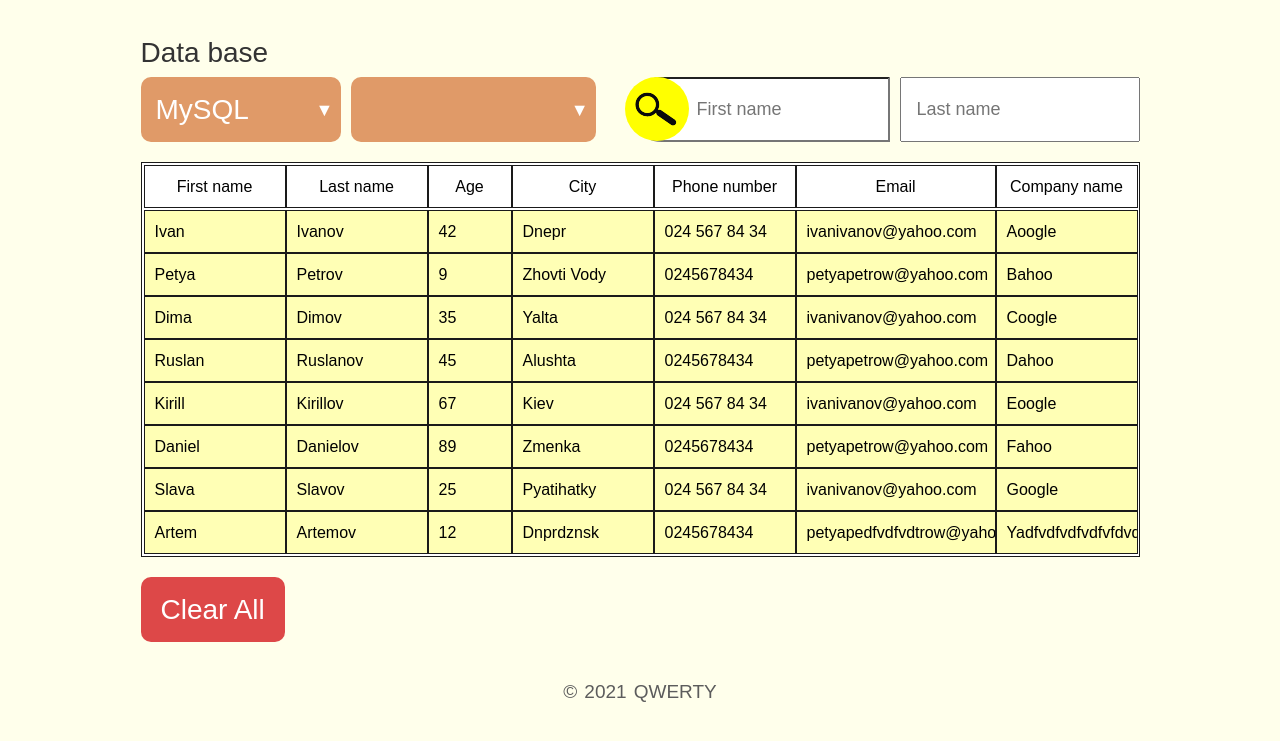
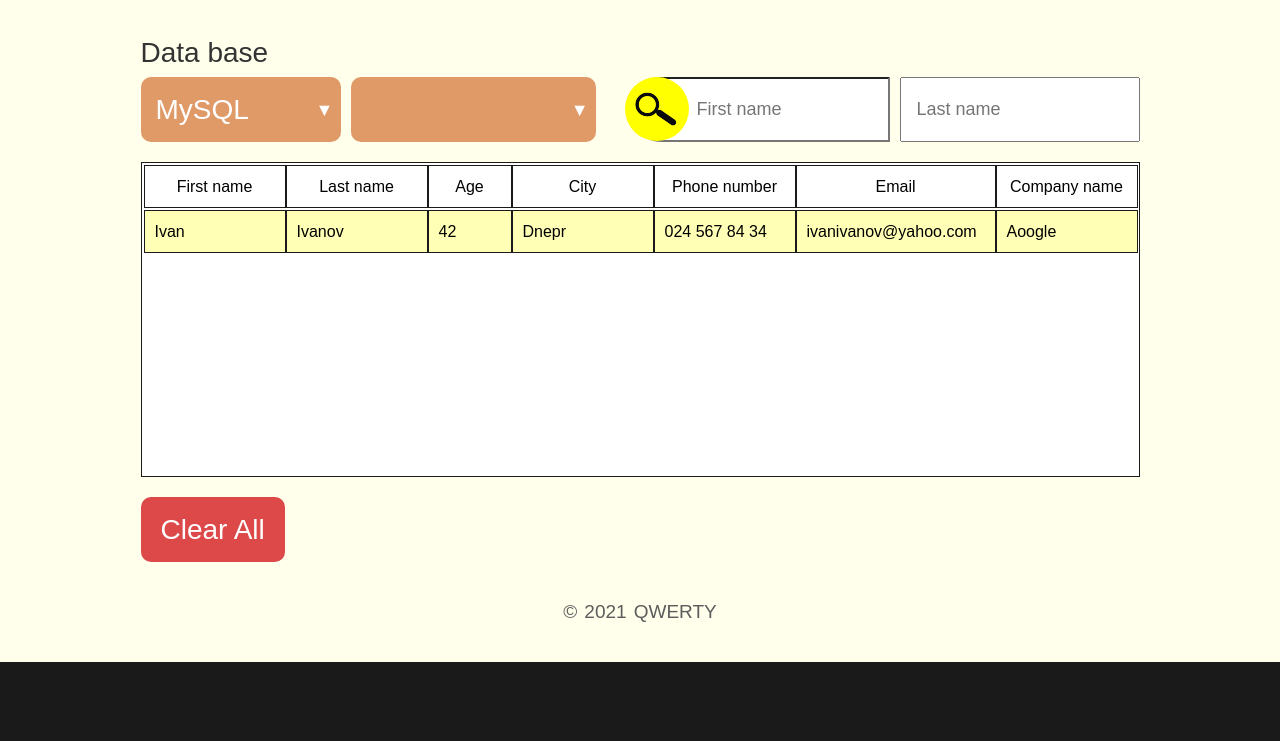
Before and after one commit to BvaGit/Project_2, a website built with webpack: page src/front/main.html in a window 1280 px wide. Shown: the part 545-1286 px from the top of the page. After the commit the page ends 1207 px from the top, so only its background shows below. Built offline with nearby package versions, Linux system fonts and the light colour scheme; files whose address does not match are found by name.

Commit message:
table height

```diff
--- a/src/backend/Server.js
+++ b/src/backend/Server.js
@@ -41,7 +41,6 @@ class Server {
     this.#enableConnector(pgConnect, 'pg');
     this.#enableConnector(redisConnector,'redis')
     this.#enableConnector(mongoDbConnector, 'mongodb')
-    this.#enableConnector(cassandraConnector, 'cassandra')
     this.#enableConnector(neo4jConnector, 'neo4j')
     this.#enableConnector(sqliteConnector, 'sqlite')
   }
--- a/src/front/main.html
+++ b/src/front/main.html
@@ -143,76 +143,7 @@
                                 <td class="tr__td td-companyName">Aoogle</td>
                                 <td class="tr__button"><button class="panel__control-delete panel-control-style delete-person">&#128465;</button></td>
                             </tr>
-                            <tr class="tbody__tr" onselectstart="return false">
-                                <td class="tr__td td-firstName">Petya</td>
-                                <td class="tr__td td-lastName">Petrov</td>
-                                <td class="tr__td td-age">9</td>
-                                <td class="tr__td td-city">Zhovti Vody</td>
-                                <td class="tr__td td-phoneNumber">0245678434</td>
-                                <td class="tr__td td-email">petyapetrow@yahoo.com</td>
-                                <td class="tr__td td-companyName">Bahoo</td>
-                                <td class="tr__button"><button class="panel__control-delete panel-control-style delete-person">&#128465;</button></td>
-                            </tr>
-                            <tr class="tbody__tr" onselectstart="return false">
-                                <td class="tr__td td-firstName">Dima</td>
-                                <td class="tr__td td-lastName">Dimov</td>
-                                <td class="tr__td td-age">35</td>
-                                <td class="tr__td td-city">Yalta</td>
-                                <td class="tr__td td-phoneNumber">024 567 84 34</td>
-                                <td class="tr__td td-email">ivanivanov@yahoo.com</td>
-                                <td class="tr__td td-companyName">Coogle</td>
-                                <td class="tr__button"><button class="panel__control-delete panel-control-style delete-person">&#128465;</button></td>
-                            </tr>
-                            <tr class="tbody__tr" onselectstart="return false">
-                                <td class="tr__td td-firstName">Ruslan</td>
-                                <td class="tr__td td-lastName">Ruslanov</td>
-                                <td class="tr__td td-age">45</td>
-                                <td class="tr__td td-city">Alushta</td>
-                                <td class="tr__td td-phoneNumber">0245678434</td>
-                                <td class="tr__td td-email">petyapetrow@yahoo.com</td>
-                                <td class="tr__td td-companyName">Dahoo</td>
-                                <td class="tr__button"><button class="panel__control-delete panel-control-style delete-person">&#128465;</button></td>
-                            </tr>
-                            <tr class="tbody__tr" onselectstart="return false">
-                                <td class="tr__td td-firstName">Kirill</td>
-                                <td class="tr__td td-lastName">Kirillov</td>
-                                <td class="tr__td td-age">67</td>
-                                <td class="tr__td td-city">Kiev</td>
-                                <td class="tr__td td-phoneNumber">024 567 84 34</td>
-                                <td class="tr__td td-email">ivanivanov@yahoo.com</td>
-                                <td class="tr__td td-companyName">Eoogle</td>
-                                <td class="tr__button"><button class="panel__control-delete panel-control-style delete-person">&#128465;</button></td>
-                            </tr>
-                            <tr class="tbody__tr" onselectstart="return false">
-                                <td class="tr__td td-firstName">Daniel</td>
-                                <td class="tr__td td-lastName">Danielov</td>
-                                <td class="tr__td td-age">89</td>
-                                <td class="tr__td td-city">Zmenka</td>
-                                <td class="tr__td td-phoneNumber">0245678434</td>
-                                <td class="tr__td td-email">petyapetrow@yahoo.com</td>
-                                <td class="tr__td td-companyName">Fahoo</td>
-                                <td class="tr__button"><button class="panel__control-delete panel-control-style delete-person">&#128465;</button></td>
-                            </tr>
-                            <tr class="tbody__tr" onselectstart="return false">
-                                <td class="tr__td td-firstName">Slava</td>
-                                <td class="tr__td td-lastName">Slavov</td>
-                                <td class="tr__td td-age">25</td>
-                                <td class="tr__td td-city">Pyatihatky</td>
-                                <td class="tr__td td-phoneNumber">024 567 84 34</td>
-                                <td class="tr__td td-email">ivanivanov@yahoo.com</td>
-                                <td class="tr__td td-companyName">Google</td>
-                                <td class="tr__button"><button class="panel__control-delete panel-control-style delete-person">&#128465;</button></td>
-                            </tr>
-                            <tr class="tbody__tr" onselectstart="return false">
-                                <td class="tr__td td-firstName">Artem</td>
-                                <td class="tr__td td-lastName">Artemov</td>
-                                <td class="tr__td td-age">12</td>
-                                <td class="tr__td td-city">Dnprdznsk</td>
-                                <td class="tr__td td-phoneNumber">0245678434</td>
-                                <td class="tr__td td-email">petyapedfvdfvdtrow@yahoo.com</td>
-                                <td class="tr__td td-companyName">Yadfvdfvdfvdfvfdvdfhoo</td>
-                                <td class="tr__button"><button class="panel__control-delete panel-control-style delete-person">&#128465;</button></td>
-                            </tr>
+
                         </tbody>
                     </table>
                 </div>
@@ -238,8 +169,6 @@
                 <span class="settingsPopup__header-help" data-translate="help">you can change your password and login</span>
                 <div class="settingsPopup__group">
                     <input type="text" name="newLogin" id="newLogin" data-placeholder="newLogin" placeholder="New login" class="settingsPopup__group-newlogin" data-clear="clear">
-                    <!-- <input type="password" name="yourPassword" id="yourPassword" data-placeholder="yourPassword" placeholder="Your password" class="settingsPopup__group-yourPassword settingsPopup__input" data-clear="clear" data-show="password">
-                    <span class="eye">&#128065;</span> -->
                     <input type="password" name="newPassword" id="newPassword" data-placeholder="newPassword" placeholder="New password" class="settingsPopup__group-newPassword settingsPopup__input" data-clear="clear" data-show="password" >
                     <span class="eye">&#128065;</span>
                     <input type="password" name="repeatPassword" id="repeatPassword" data-placeholder="repeatPassword" placeholder="Repeat password" class="settingsPopup__group-repeatPassword settingsPopup__input" data-clear="clear" data-show="password" >
--- a/src/front/scss/main.scss
+++ b/src/front/scss/main.scss
@@ -332,7 +332,7 @@
             left: 175px;
             top: 23px;
             font-size: 18px;
-            z-index: 1000;
+            z-index: 10;
         }
         &-triangleSort {
             position: absolute;
@@ -340,7 +340,7 @@
             right: 7px;
             color: $d-text-color;
             font-size: 18px;
-            z-index: 1000;
+            z-index: 10;
         }
         &-db {
             display: block;
@@ -348,7 +348,7 @@
             top: -40px;
             left: 0;
             color: $d-text-color;
-            z-index: 100;
+            z-index: 10;
         }
         &-srt {
             display: block;
@@ -356,7 +356,7 @@
             top: -40px;
             left: 10px;
             color: $d-text-color;
-            z-index: 100;
+            z-index: 10;
         }
     }
     &__search {
@@ -421,6 +421,7 @@
 }
 .tbody {
     width: 100%;
+    min-height: 315px;
     &__tr {
         display: flex;
         align-items: center;
@@ -458,7 +459,7 @@
     left: 0;
     visibility: visible;
     transition: transform .4s ease;
-    z-index: 10;
+    z-index: 100;
     &__container {
         width: 590px;
         height: auto;
@@ -600,7 +601,7 @@
     left: 0;
     visibility: visible;
     transition: transform .4s ease;
-    z-index: 10;
+    z-index: 100;
     &__container {
         width: 600px;
         height: auto;
```
